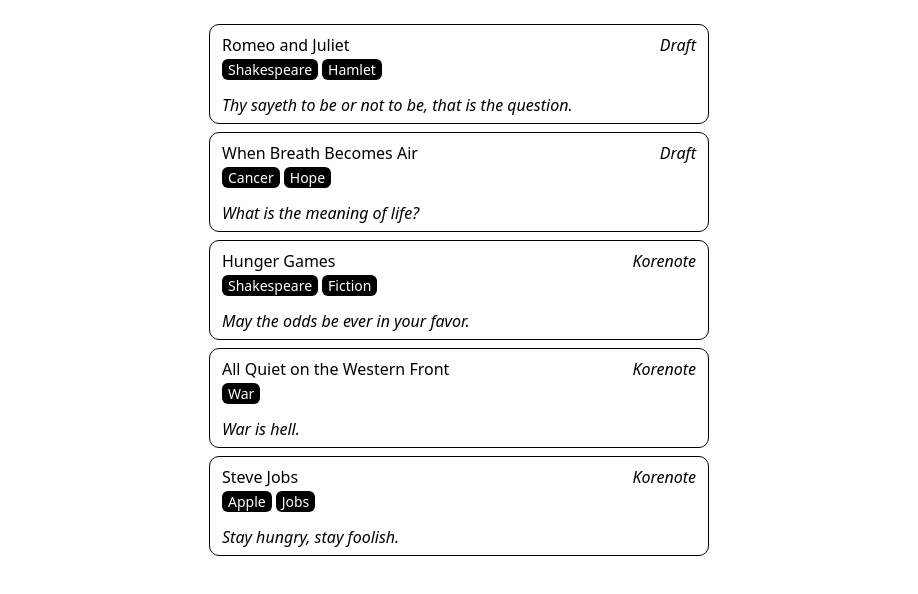
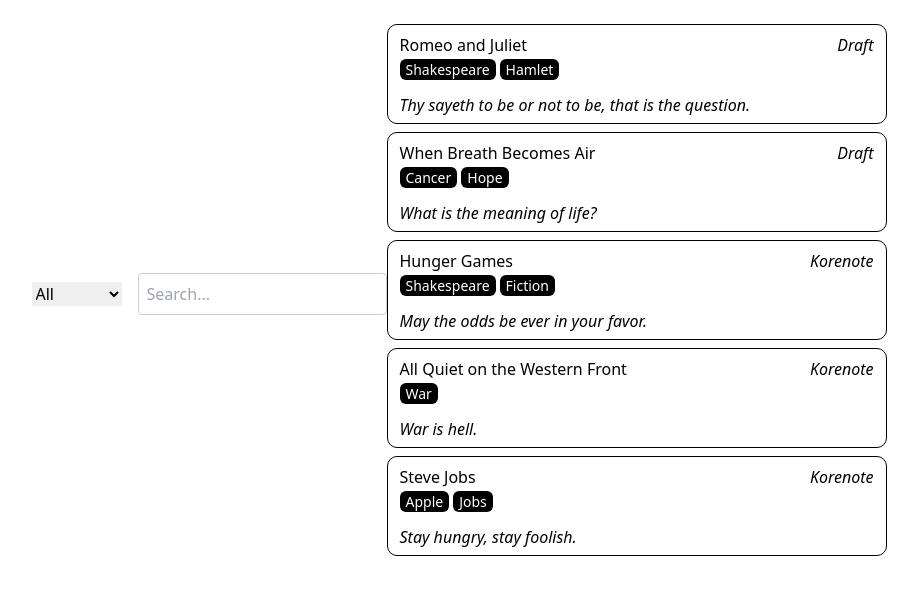
Before and after one commit to MattWong-ca/web3-playground, a Next.js app in the folder react-practice/: page /kortex2 in a window 1280 px wide. Shown: the top 594 px of the page, without its empty margins (181-1099 px from the left). Built offline with nearby package versions, Linux system fonts and the light colour scheme.

Commit message:
Practice filter + searchbar

```diff
--- a/react-practice/pages/kortex2.tsx
+++ b/react-practice/pages/kortex2.tsx
@@ -4,52 +4,48 @@
 
 export default function Kortex() {
     const [filter, setFilter] = useState('');
+    const [searchQuery, setSearchQuery] = useState('');
 
-    const filteredDocuments = filter
-        ? sampleDocuments.filter(doc => doc.status === filter)
-        : sampleDocuments;
+    const filteredDocuments = sampleDocuments.filter(doc => {
+        const matchesFilter = filter ? doc.status === filter : true;
+        const matchesSearchQuery = searchQuery ? doc.title.toLowerCase().includes(searchQuery.toLowerCase()) || doc.content.toLowerCase().includes(searchQuery.toLowerCase()) : true;
+        return matchesFilter && matchesSearchQuery;
+    });
 
     return (
-        // <div style={{ display: 'flex', justifyContent: 'center', alignItems: 'center', backgroundColor: 'black', width: '100vw', height: '100vh' }}>
-        //     <div style={{ width: '500px', height: '500px', color: 'white', border: '1px solid #8B8B8B', borderRadius: '10px' }}>Test</div>
-        // </div>
         <div>
-            {/* <h1>Documents</h1>
+
+            <div style={{ display: 'flex', justifyContent: 'center', alignItems: 'center', paddingTop: '24px' }}>
                 <select onChange={(e) => setFilter(e.target.value)}>
                     <option value="">All</option>
                     <option value="Draft">Draft</option>
                     <option value="Korenote">Korenote</option>
                 </select>
+                <input
+                    type="text"
+                    placeholder="Search..."
+                    value={searchQuery}
+                    onChange={(e) => setSearchQuery(e.target.value)}
+                    style={{ marginLeft: '16px', padding: '8px', borderRadius: '4px', border: '1px solid #ccc' }}
+                />
                 <div>
-                {filteredDocuments.map(doc => (
-                    <div key={doc.uuid} style={{ border: '1px solid #8B8B8B', borderRadius: '5px', padding: '4px', margin: '4px' }}>
-                        <div style={{ display: 'flex', justifyContent: 'space-between' }}>
-                            <h2>{doc.title}</h2>
-                            <p>{doc.status}</p>
-                        </div>
-                        <p>{new Date(doc.date_modified).toLocaleDateString()}</p>
-                    </div>
-                ))}
-            </div> */}
-            <div style={{ display: 'flex', justifyContent: 'center', alignItems: 'center', paddingTop: '24px' }}>
-                <div>
-                    {sampleDocuments.map((doc, index) => {
+                    {filteredDocuments.map((doc, index) => {
                         return (
                             <div key={index} style={{ width: '500px', height: '100px', border: '1px solid black', marginBottom: '8px', borderRadius: '10px', padding: '8px', paddingLeft: '12px', paddingRight: '12px' }}>
                                 <div style={{ display: 'flex', justifyContent: 'space-between' }}>
                                     <div>{doc.title}</div>
-                                    <div style={{ fontStyle: 'italic'}}>{doc.status}</div>
+                                    <div style={{ fontStyle: 'italic' }}>{doc.status}</div>
                                 </div>
                                 <div>
                                     {
                                         doc.keywords.length > 0 &&
-                                    doc.keywords.map( (word, i) => {
+                                        doc.keywords.map((word, i) => {
                                             return (
                                                 <div key={i} style={{ fontSize: '14px', display: 'inline-block', backgroundColor: 'black', color: 'white', width: 'auto', paddingLeft: '6px', paddingRight: '6px', marginRight: '4px', borderRadius: '6px' }}>{word}</div>
                                             )
                                         })
                                     }
-                                <div style={{ fontStyle: 'italic', paddingTop: '12px'}}>{doc.content}</div>
+                                    <div style={{ fontStyle: 'italic', paddingTop: '12px' }}>{doc.content}</div>
                                 </div>
                             </div>
                         )
```
Lines whose indentation alone changed are shown as unchanged.
